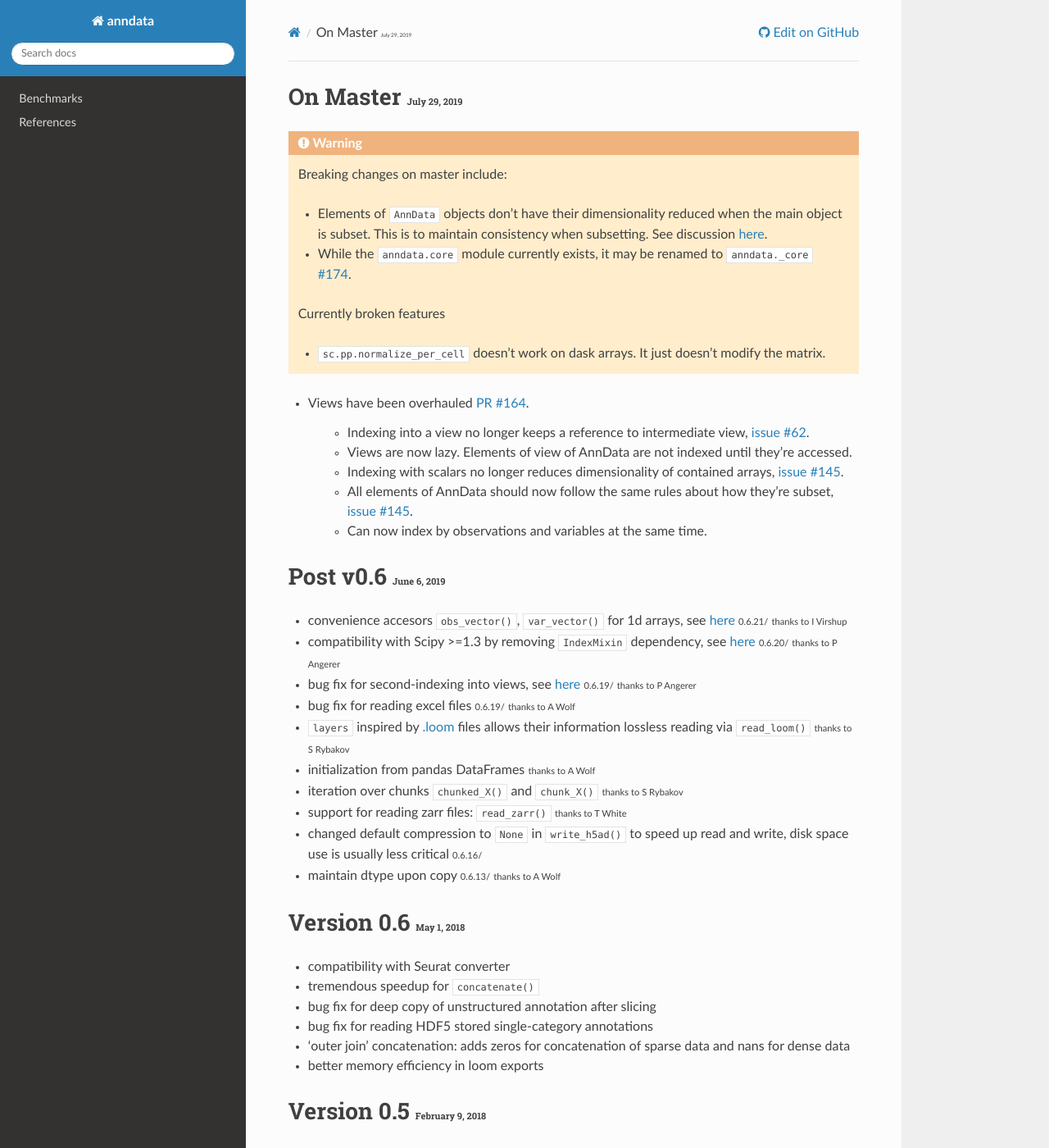
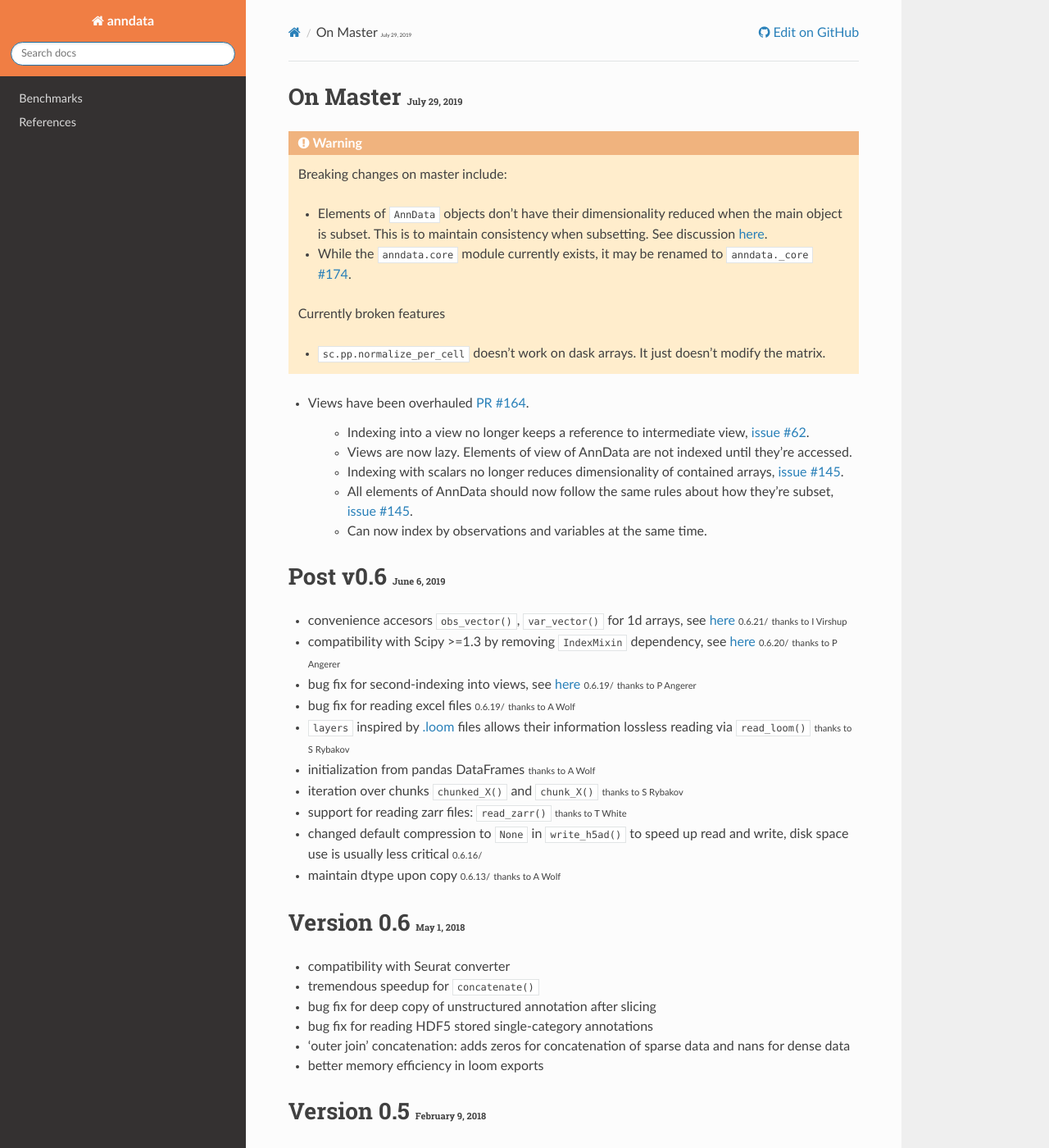
Before and after one commit to scverse/anndata, a Sphinx documentation site: the page built from docs/release_notes.rst, in a window 1280 px wide and 1400 px high. Shown: the whole window at 82% size. Built offline with Sphinx 7.4.7 and the Read the Docs theme 2.0.0, drawn with Linux system fonts in a browser that asks for light colours; the version number could not be read and is left out.

Commit message:
Adapted to scanpy CSS

```diff
--- a/docs/_static/css/custom.css
+++ b/docs/_static/css/custom.css
@@ -1,34 +1,39 @@
-.noteversion {
-    font-size:70%;
+/* ReadTheDocs theme colors */
+
+
+.wy-side-nav-search,
+.wy-nav-top { background-color: #f07e44 }
+
+
+/* Custom classes */
+
+
+.small { font-size:40% }
+.smaller, .noteversion { font-size:70% }
+.noteversion::after { content: "/" }
+
+
+/* Code: literals and links */
+
+
+.rst-content tt.literal,
+.rst-content code.literal {
+    color: #404040;
 }
-
-.noteversion:after {
-    content: "/";
-}
-
-.small {
-    font-size:40%;
-}
-
-.smaller {
-    font-size:70%;
-}
-
+/* slim font weight for non-link literals */
 .rst-content tt:not(.xref),
 .rst-content code:not(.xref),
 .rst-content *:not(a) > tt.xref,
 .rst-content *:not(a) > code.xref {
-    /* slim font weight for non-link literals */
     font-weight: normal;
-}
-.rst-content tt.literal,
-.rst-content code.literal {
-    color: #404040;
 }
 .rst-content a tt.xref,
 .rst-content a code.xref {
     text-decoration: underline;
 }
+
+
+/* Just one box for annotation code for a less noisy look */
 
 
 .rst-content .annotation {
@@ -44,9 +49,12 @@
 }
 
 
+/* Parameter lists */
+
+
+/* Mimick rubric style used for other headings */
+/* TODO: once scanpydoc adds classes, also change return types */
 .rst-content dl:not(.docutils) dl > dt {
-    /* mimick rubric style used for other headings */
-    /* TODO: once scanpydoc adds classes, also change return types */
     font-weight: bold;
     background: none transparent;
     border-left: none;
@@ -54,7 +62,5 @@
     padding: 3px 0 0;
     font-size: 111.11%;
 }
-.rst-content dl.field-list dl > dt {
-    /* parameter lists contain <strong> parts and don’t need bold font */
-    font-weight: unset;
-}
+/* Parameter lists contain <strong> parts and don’t need bold font */
+.rst-content dl.field-list dl > dt { font-weight: unset }
```
